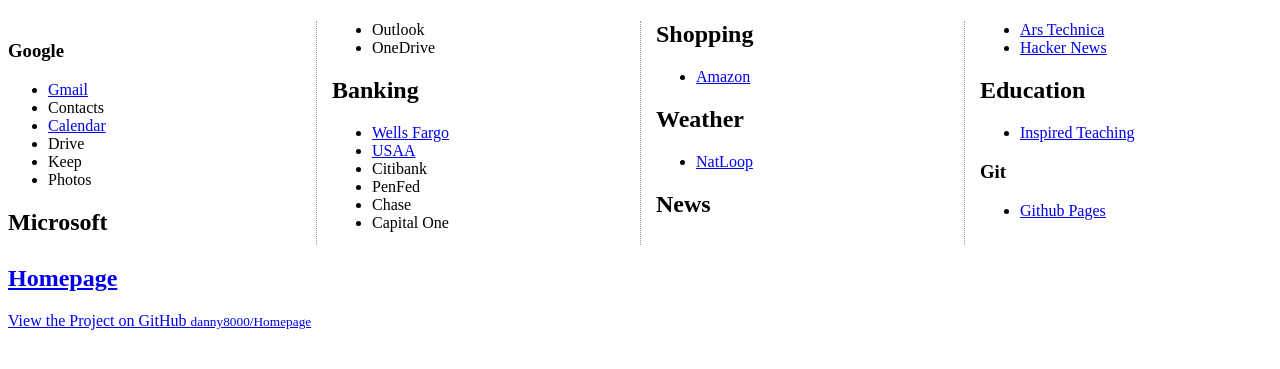
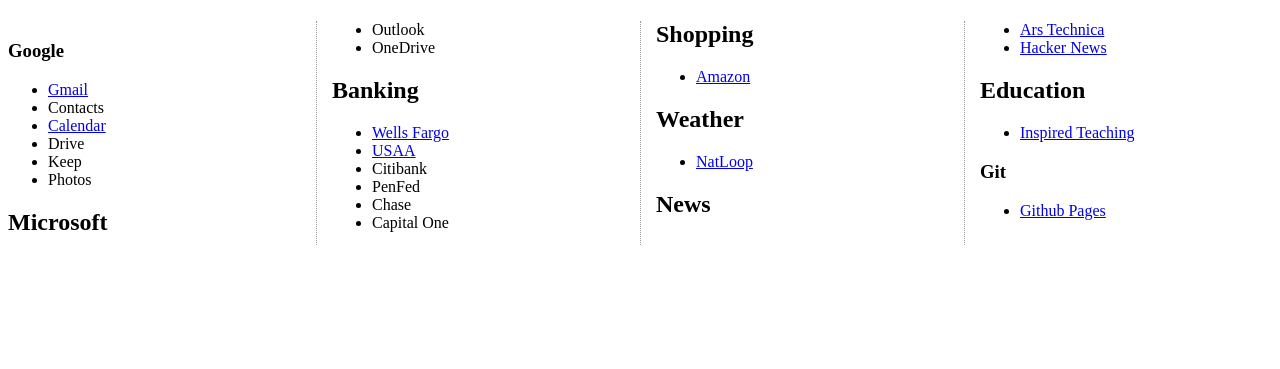
Before and after one commit to danny8000/Homepage, a Jekyll site: the page built from index.md, in a window 1280 px wide. Shown: the top 369 px of the page. Built offline with Jekyll 4.4.1, drawn with Linux system fonts in a browser that asks for light colours; our own code applies the rules of GitHub Pages for plain Markdown files; the repository's description, which GitHub fills in, is left out.

Commit message:
Update default.html

```diff
--- a/_layouts/default.html
+++ b/_layouts/default.html
@@ -6,9 +6,9 @@
     <meta name="viewport" content="width=device-width, initial-scale=1">
     <title>{{ title }}</title>
     <link rel="stylesheet" href="{{ "/assets/css/styles.css?v=" | append: site.github.build_revision | relative_url }}">
+    <script src="https://code.jquery.com/jquery-3.4.1.slim.min.js" integrity="sha256-pasqAKBDmFT4eHoN2ndd6lN370kFiGUFyTiUHWhU7k8=" crossorigin="anonymous"></script>
   </head>
   <body>
-    <div class="wrapper">
       <header>
         <h1>{{ title }}</h1>
       </header>
@@ -18,28 +18,6 @@
         <article>
       </section>
       <footer>
-
-        <h2><a href="{{ "/" | absolute_url }}">{{ site.title | default: site.github.repository_name }}</a></h2>
-
-        <p>{{ site.description | default: site.github.project_tagline }}</p>
-
-        {% if site.github.is_project_page %}
-        <p class="view"><a href="{{ site.github.repository_url }}">View the Project on GitHub <small>{{ site.github.repository_nwo }}</small></a></p>
-        {% endif %}
-
-        {% if site.github.is_user_page %}
-        <p class="view"><a href="{{ site.github.owner_url }}">View My GitHub Profile</a></p>
-        {% endif %}
-
-        {% if site.show_downloads %}
-        <ul class="downloads">
-          <li><a href="{{ site.github.zip_url }}">Download <strong>ZIP File</strong></a></li>
-          <li><a href="{{ site.github.tar_url }}">Download <strong>TAR Ball</strong></a></li>
-          <li><a href="{{ site.github.repository_url }}">View On <strong>GitHub</strong></a></li>
-        </ul>
-        {% endif %}
-
       </footer>
-    </div>
   </body>
 </html>
```
